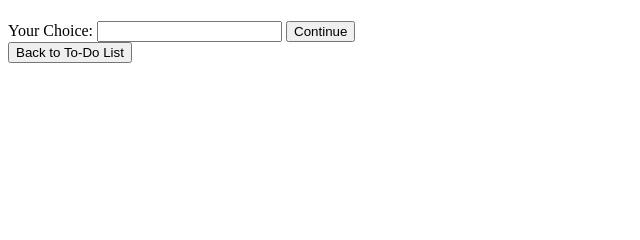
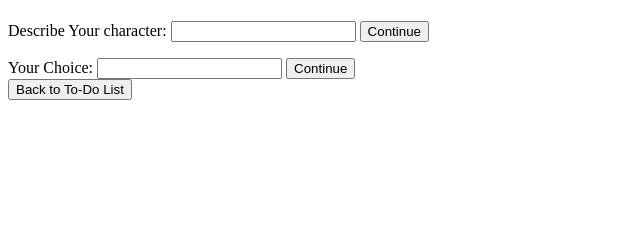
Before and after one commit to NonvegPanda/Hackathon-Project, a Flask app: template templates/game.html in a window 1280 px wide. Shown: the part 106-346 px from the top of the page, without its empty margins (0-640 px from the left). Run offline with Flask 3, Linux system fonts and the light colour scheme; the template is opened without the code that fills it, so the values that code supplies are empty.

Commit message:
editings

```diff
--- a/main.py
+++ b/main.py
@@ -2,8 +2,7 @@ from flask import Flask, render_template, request, redirect, url_for, session
 import google.generativeai as genai
 
 app = Flask(__name__)
-app.secret_key = "your_secret_key"  # Required for session management
-
+app.secret_key = "your_secret_key"
 genai.configure(api_key="AIzaSyC-PJMrcaRgwL_bxSX7FkREzJu5kcVqlEg")
 
 tasks = ['Buy groceries', 'Complete coding tutorial', 'Walk the dog']
@@ -21,16 +20,13 @@ def add_task():
     return redirect(url_for('index'))
 
 @app.route('/complete', methods=['POST'])
-def complete_tasks():
+def complete():
+    global score
     completed_tasks = request.form.getlist('taskCheckbox')
-    score = session.get('score', 0)
 
-    for index in map(int, completed_tasks):
-        if 1 <= index <= len(tasks) and "Completed" not in tasks[index - 1]:
-            tasks[index - 1] += " - Completed"
-            score += 1  # Increment score for each completed task
-
-    session['score'] = score  # Save score in session
+    for i in completed_tasks:
+        tasks[int(i)-1] += " - Completed"
+        score += 1
     return redirect(url_for('index'))
 
 @app.route('/game', methods=['GET', 'POST'])
@@ -43,7 +39,7 @@ def game():
         choice = request.form.get('choice', '')
         prompt = f"Continue the adventure based on this choice: {choice}"
     else:
-        prompt = "Start a new text-based adventure game. The game must be some what fanatasized describe the avaatar of the person build the person as a weak person first  Describe the scenario and give 2-3 choices."
+        prompt = "Start a new text-based adventure game. The game must be some what fanatasized describe the avaatar of the person build the person as a weak person first  Describe the scenario and give 2-3 choices.Please make the scenarios shorter."
 
     response = chat_session.send_message(prompt)
     text = response.text
@@ -51,7 +47,4 @@ def game():
     return render_template('game.html', text=text, score=score)
 
 if __name__ == '__main__':
-
-
-
     app.run(debug=True)
--- a/templates/game.html
+++ b/templates/game.html
@@ -3,11 +3,17 @@
 <head>
     <meta charset="UTF-8">
     <meta name="viewport" content="width=device-width, initial-scale=1.0">
-    <title>MInndsapes Game</title>
+    <title>MIndsapes Game</title>
 </head>
 <body>
     <h1>Mindscapes</h1>
     <h2>Nerves: {{ score }}</h2>
+
+    <form method="POST" action="{{ url_for('game') }}">
+        <label for="character">Describe Your character:</label>
+        <input type="text" id="character" name="character" required>
+        <button type="submit">Continue</button>
+    </form>
 
     <p>{{ text }}</p>
 
--- a/templates/index.html
+++ b/templates/index.html
@@ -28,6 +28,7 @@
         </ul>
         <button type="submit">Complete Selected Tasks</button>
     </form>
+    +
 
     <h2>Adventure Game</h2>
     <p>Click below to play.</p>
```
